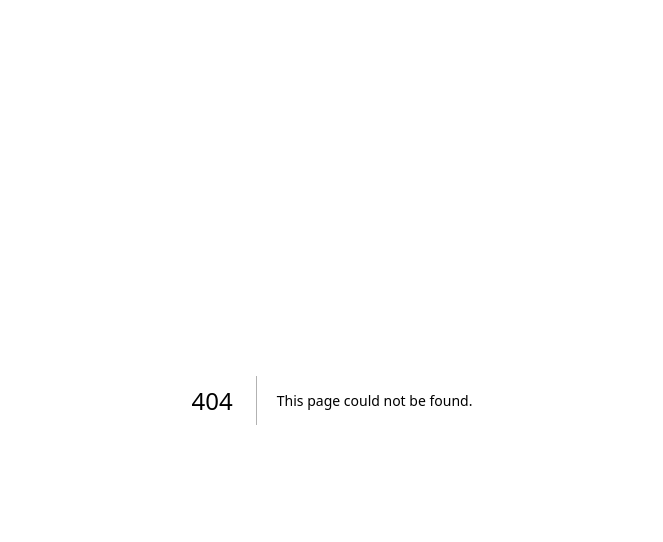
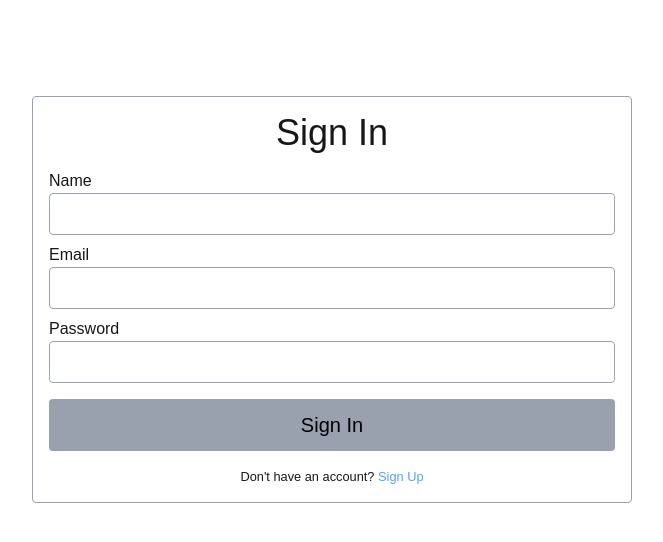
Before and after one commit to Kennedysenyo/complete-auth, a Next.js app: page /sign-in in a window 1280 px wide. Before the commit this address had no page. Shown: the top 542 px of the page, without its empty margins (308-971 px from the left). Built offline with nearby package versions, Linux system fonts and the light colour scheme.

Commit message:
Initial Commit

```diff
--- a/package.json
+++ b/package.json
@@ -11,7 +11,8 @@
   "dependencies": {
     "next": "16.1.6",
     "react": "19.2.3",
-    "react-dom": "19.2.3"
+    "react-dom": "19.2.3",
+    "zod": "^4.3.6"
   },
   "devDependencies": {
     "@tailwindcss/postcss": "^4",
--- /dev/null
+++ b/src/app/(auth)/sign-in/page.tsx
@@ -0,0 +1,9 @@
+import { AuthForm } from "@/components/auth-form";
+
+export default function SingInPage() {
+  return (
+    <div className="h-full flex flex-col pt-24 px-4">
+      <AuthForm isLogin={true} />
+    </div>
+  );
+}
--- /dev/null
+++ b/src/app/(auth)/sign-up/page.tsx
@@ -0,0 +1,9 @@
+import { AuthForm } from "@/components/auth-form";
+
+export default function SignUpPage() {
+  return (
+    <div className="h-full flex flex-col pt-24 px-4">
+      <AuthForm isLogin={false} />
+    </div>
+  );
+}
--- a/src/app/page.tsx
+++ b/src/app/page.tsx
@@ -1,65 +1,20 @@
-import Image from "next/image";
+import Link from "next/link";
 
 export default function Home() {
   return (
-    <div className="flex min-h-screen items-center justify-center bg-zinc-50 font-sans dark:bg-black">
-      <main className="flex min-h-screen w-full max-w-3xl flex-col items-center justify-between py-32 px-16 bg-white dark:bg-black sm:items-start">
-        <Image
-          className="dark:invert"
-          src="/next.svg"
-          alt="Next.js logo"
-          width={100}
-          height={20}
-          priority
-        />
-        <div className="flex flex-col items-center gap-6 text-center sm:items-start sm:text-left">
-          <h1 className="max-w-xs text-3xl font-semibold leading-10 tracking-tight text-black dark:text-zinc-50">
-            To get started, edit the page.tsx file.
-          </h1>
-          <p className="max-w-md text-lg leading-8 text-zinc-600 dark:text-zinc-400">
-            Looking for a starting point or more instructions? Head over to{" "}
-            <a
-              href="https://vercel.com/templates?framework=next.js&utm_source=create-next-app&utm_medium=appdir-template-tw&utm_campaign=create-next-app"
-              className="font-medium text-zinc-950 dark:text-zinc-50"
-            >
-              Templates
-            </a>{" "}
-            or the{" "}
-            <a
-              href="https://nextjs.org/learn?utm_source=create-next-app&utm_medium=appdir-template-tw&utm_campaign=create-next-app"
-              className="font-medium text-zinc-950 dark:text-zinc-50"
-            >
-              Learning
-            </a>{" "}
-            center.
-          </p>
-        </div>
-        <div className="flex flex-col gap-4 text-base font-medium sm:flex-row">
-          <a
-            className="flex h-12 w-full items-center justify-center gap-2 rounded-full bg-foreground px-5 text-background transition-colors hover:bg-[#383838] dark:hover:bg-[#ccc] md:w-[158px]"
-            href="https://vercel.com/new?utm_source=create-next-app&utm_medium=appdir-template-tw&utm_campaign=create-next-app"
-            target="_blank"
-            rel="noopener noreferrer"
-          >
-            <Image
-              className="dark:invert"
-              src="/vercel.svg"
-              alt="Vercel logomark"
-              width={16}
-              height={16}
-            />
-            Deploy Now
-          </a>
-          <a
-            className="flex h-12 w-full items-center justify-center rounded-full border border-solid border-black/[.08] px-5 transition-colors hover:border-transparent hover:bg-black/[.04] dark:border-white/[.145] dark:hover:bg-[#1a1a1a] md:w-[158px]"
-            href="https://nextjs.org/docs?utm_source=create-next-app&utm_medium=appdir-template-tw&utm_campaign=create-next-app"
-            target="_blank"
-            rel="noopener noreferrer"
-          >
-            Documentation
-          </a>
-        </div>
-      </main>
+    <div className="flex justify-center gap-4 p-3">
+      <Link
+        href="/sign-in"
+        className="px-4 py-2 bg-gray-400 text-black text-xl rounded-md"
+      >
+        Login
+      </Link>
+      <Link
+        href="/sign-up"
+        className="px-4 py-2 bg-gray-400 text-black text-xl rounded-md"
+      >
+        Signup
+      </Link>
     </div>
   );
 }
--- /dev/null
+++ b/src/components/auth-form.tsx
@@ -0,0 +1,57 @@
+import Link from "next/link";
+
+interface Props {
+  isLogin: boolean;
+}
+
+export const AuthForm = ({ isLogin }: Props) => {
+  return (
+    <form className="flex flex-col p-4 space-y-4 w-full md:max-w-[600px] mx-auto h-full rounded border border-gray-400">
+      <h2 className="text-center text-4xl">
+        {isLogin ? "Sign In" : "Sign Up"}
+      </h2>
+      <div className="flex flex-col space-y-2">
+        {isLogin && (
+          <label>
+            Name <br />
+            <input
+              className="w-full p-2 rounded border border-gray-400 focus:outline-none"
+              type="text"
+            />
+          </label>
+        )}
+        <label>
+          Email <br />
+          <input
+            className="w-full p-2 rounded border border-gray-400 focus:outline-none"
+            type="email"
+          />
+        </label>
+        <label>
+          Password <br />
+          <input
+            className="w-full p-2 rounded border border-gray-400 focus:outline-none"
+            type="password"
+          />
+        </label>
+      </div>
+      <button
+        className="bg-gray-400 p-3 text-black text-xl border-none rounded"
+        type="submit"
+      >
+        {isLogin ? "Sign In" : "Sign Up"}
+      </button>
+      <small className="text-center">
+        <span>
+          {isLogin ? "Don't have an account? " : "Already have an account? "}
+        </span>{" "}
+        <Link
+          className="text-blue-400"
+          href={isLogin ? "/sign-up" : "/sign-in"}
+        >
+          {isLogin ? "Sign Up" : "Sign In"}
+        </Link>
+      </small>
+    </form>
+  );
+};
```
Also changed, not shown: 1 other file (tests, documents, lock files or other folders).
